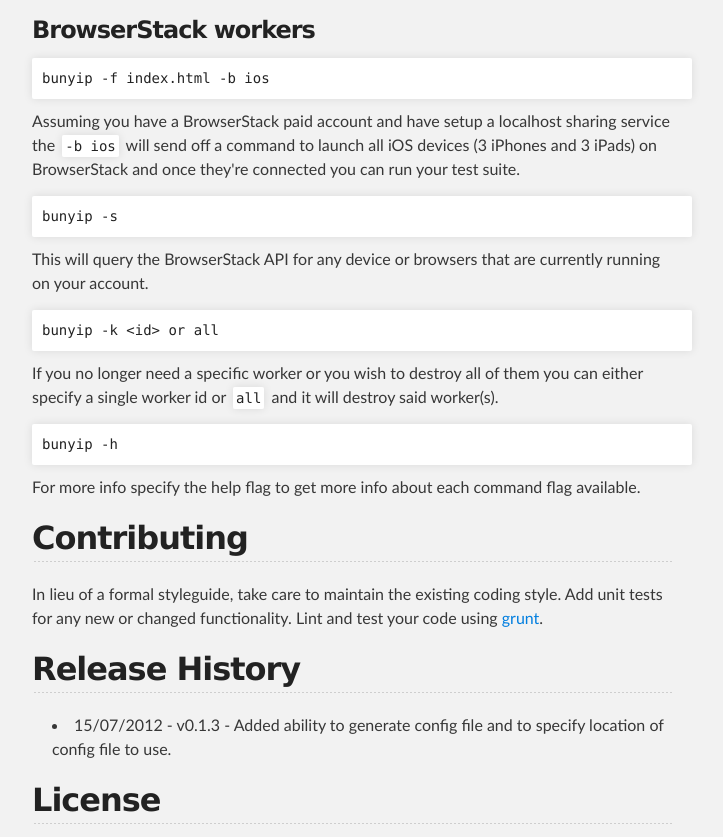
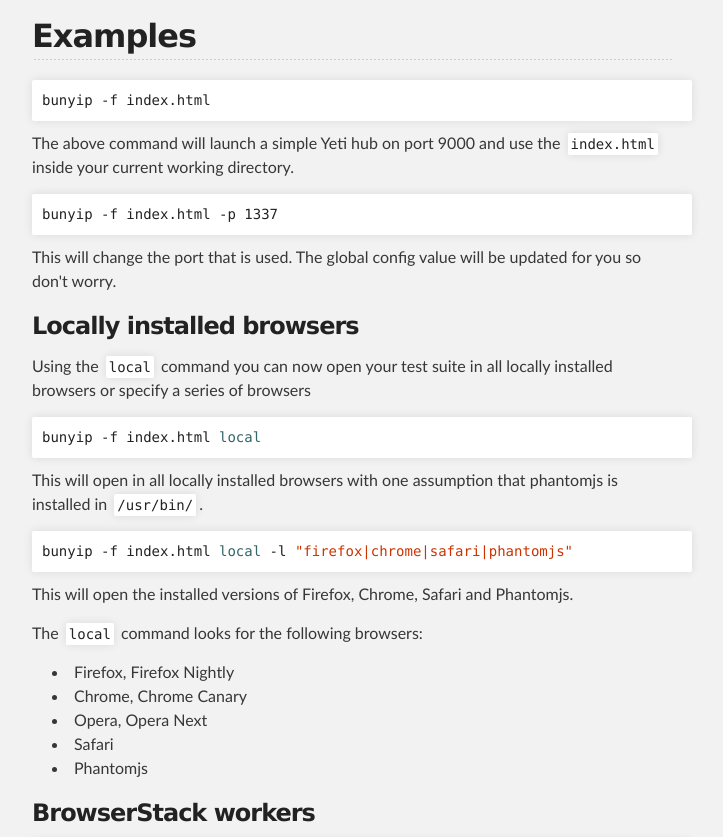
Before and after one commit to ryanseddon/bunyip, a plain HTML site: page index.html in a window 1280 px wide. Shown: the part 2241-3078 px from the top of the page, without its empty margins (288-1011 px from the left). Drawn offline with Linux system fonts and the light colour scheme.

Commit message:
Updated docs to include local command

```diff
--- a/index.html
+++ b/index.html
@@ -98,8 +98,44 @@
 </pre>
 </div>
 
+<p>This will change the port that is used. The global config value will be updated for you so don't worry.</p>
+
+<h2>
+<a href="#examples" class="anchor" name="examples"><span class="mini-icon mini-icon-link"></span></a>Examples</h2>
+
+<div class="highlight"><pre>bunyip -f index.html
+</pre></div>
+
+<p>The above command will launch a simple Yeti hub on port 9000 and use the <code>index.html</code> inside your current working directory.</p>
+
+<div class="highlight"><pre>bunyip -f index.html -p 1337
+</pre></div>
 
 <p>This will change the port that is used. The global config value will be updated for you so don't worry.</p>
+
+<h3>Locally installed browsers</h3>
+
+<p>Using the <code>local</code> command you can now open your test suite in all locally installed browsers or specify a series of browsers</p>
+
+<div class="highlight"><pre>bunyip -f index.html <span class="nb">local</span>
+</pre></div>
+
+<p>This will open in all locally installed browsers with one assumption that phantomjs is installed in <code>/usr/bin/</code>.</p>
+
+<div class="highlight"><pre>bunyip -f index.html <span class="nb">local</span> -l <span class="s2">"firefox|chrome|safari|phantomjs"</span>
+</pre></div>
+
+<p>This will open the installed versions of Firefox, Chrome, Safari and Phantomjs.</p>
+
+<p>The <code>local</code> command looks for the following browsers:</p>
+
+<ul>
+<li>Firefox, Firefox Nightly</li>
+<li>Chrome, Chrome Canary</li>
+<li>Opera, Opera Next</li>
+<li>Safari</li>
+<li>Phantomjs</li>
+</ul>
 
 <h3>BrowserStack workers</h3>
 
```
